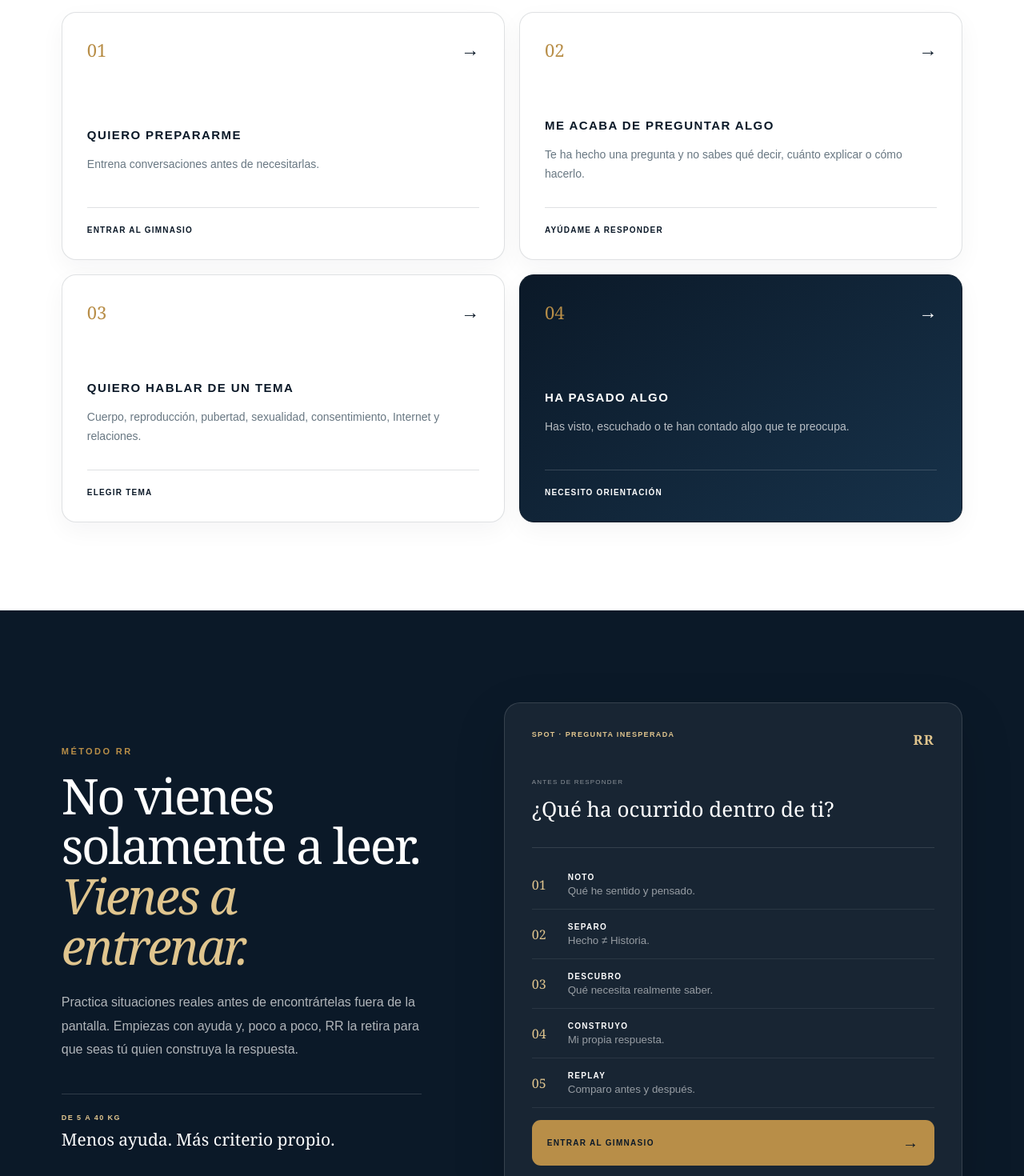
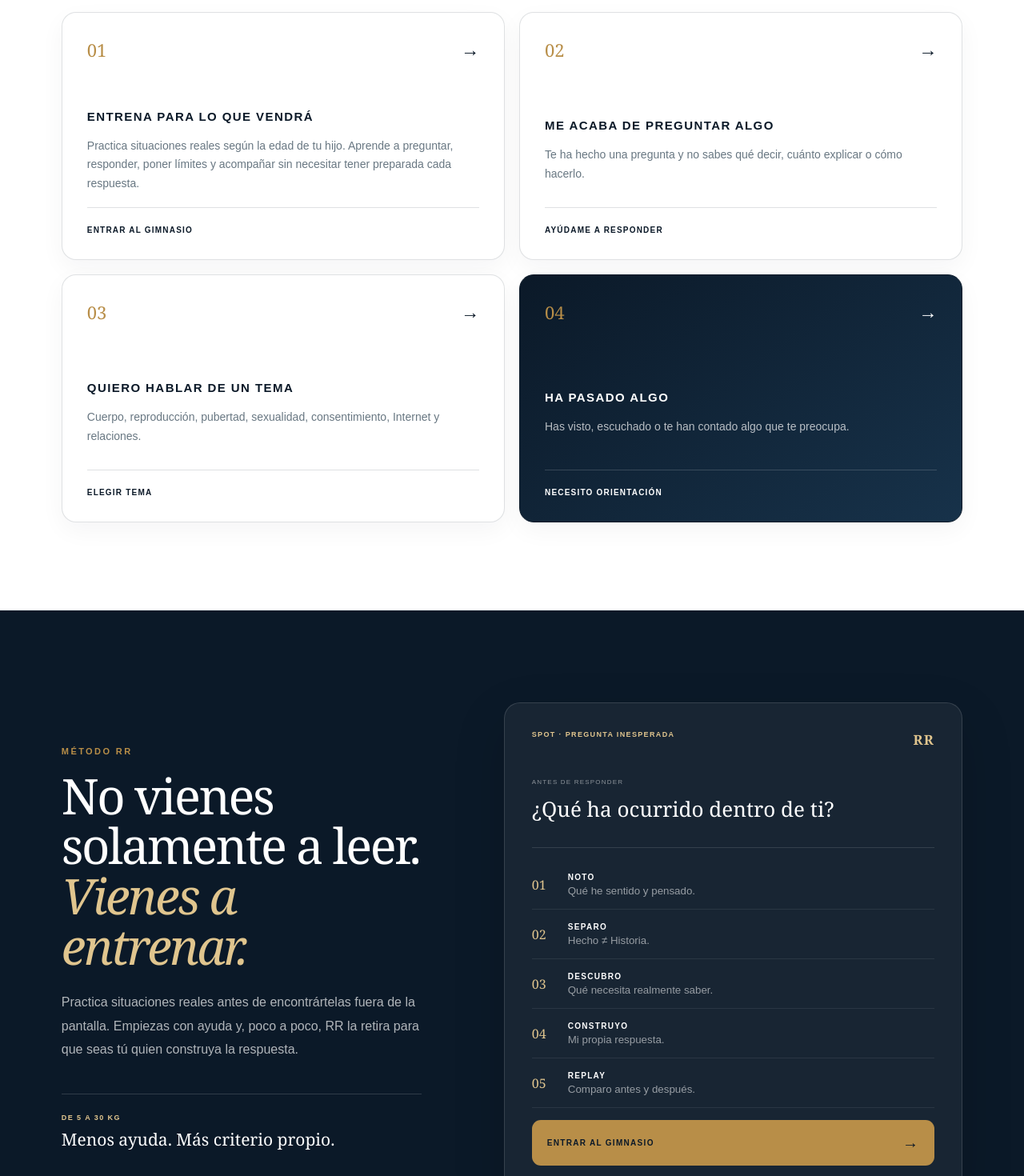
Before and after one commit to elpozo84/rr-crecer, a Next.js app: page / in a window 1280 px wide. Shown: the part 1620-3090 px from the top of the page at 80% size. Built offline with nearby package versions, Linux system fonts and the light colour scheme.

Commit message:
Update page.js

```diff
--- a/app/page.js
+++ b/app/page.js
@@ -3,8 +3,8 @@
 const paths = [
   {
     number: "01",
-    title: "QUIERO PREPARARME",
-    text: "Entrena conversaciones antes de necesitarlas.",
+    title: "ENTRENA PARA LO QUE VENDRÁ",
+    text: "Practica situaciones reales según la edad de tu hijo. Aprende a preguntar, responder, poner límites y acompañar sin necesitar tener preparada cada respuesta.",
     action: "ENTRAR AL GIMNASIO",
     href: "/prepararme",
   },
@@ -218,7 +218,7 @@
           </p>
 
           <div className="premiumMethodNote">
-            <span>DE 5 A 40 KG</span>
+            <span>DE 5 A 30 KG</span>
             <strong>Menos ayuda. Más criterio propio.</strong>
           </div>
         </div>
@@ -299,7 +299,7 @@
         <div className="premiumStageList">
           {stages.map(([age, title, text], index) => (
             <Link
-              href={`/prepararme/${age.replace("–", "-").replace("+", "plus")}`}
+              href={`/prepararme/${age.replace("–", "-")}`}
               className="premiumStage"
               key={age}
             >
```
